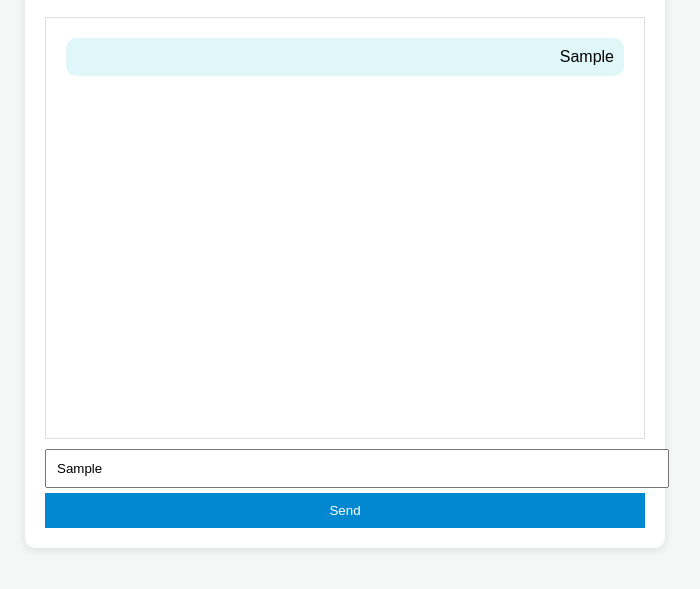
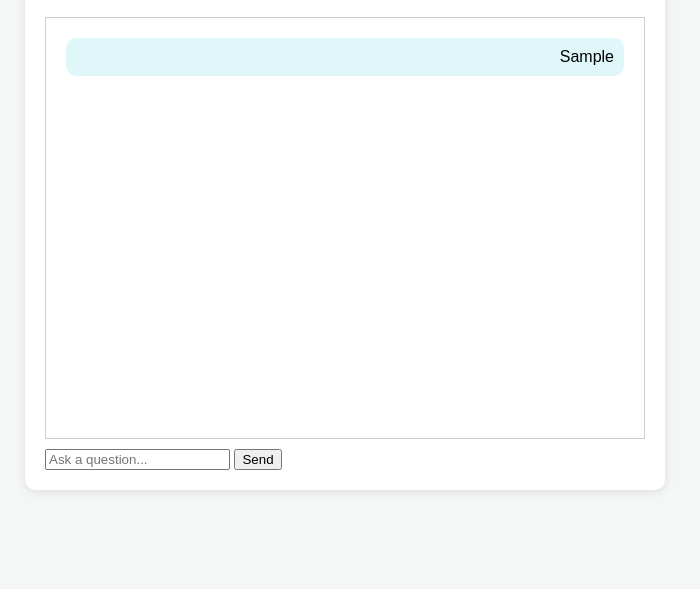
Before and after one commit to smarterjustice/smartteacher-chatbot, a plain HTML site: page index.html in a window 1280 px wide. Both pictures are taken after typing "Sample" into the empty fields and a click on the button "Send". Shown: the part 91-680 px from the top of the page, without its empty margins (295-995 px from the left). Drawn offline with Linux system fonts and the light colour scheme; no server answers.

Commit message:
Updated chatbot to connect with backend

```diff
--- a/index.html
+++ b/index.html
@@ -1,61 +1,45 @@
 <!DOCTYPE html>
 <html lang="en">
 <head>
-    <meta charset="UTF-8">
-    <meta name="viewport" content="width=device-width, initial-scale=1.0">
+  <meta charset="UTF-8" />
+  <meta name="viewport" content="width=device-width, initial-scale=1.0"/>
   <title>SmartTeacher Legal English Chatbot</title>
   <style>
-        body { font-family: Arial, sans-serif; margin: 20px; background-color: #f4f7f6; }
-        .chat-container { width: 100%; max-width: 600px; margin: auto; padding: 20px; background: #ffffff; border-radius: 10px; box-shadow: 0 2px 10px rgba(0,0,0,0.1); }
-        .chat-log { height: 400px; overflow-y: scroll; padding: 10px; border: 1px solid #ddd; margin-bottom: 10px; }
-        .user-message, .bot-message { margin: 10px; padding: 10px; border-radius: 10px; }
-        .user-message { background-color: #e0f7fa; text-align: right; }
-        .bot-message { background-color: #e8eaf6; text-align: left; }
-        input, button { width: 100%; padding: 10px; }
-        button { background-color: #0288d1; color: white; border: none; cursor: pointer; margin-top: 5px; }
+    body { font-family: Arial; margin: 20px; background-color: #f4f7f6; }
+    .chat-container { max-width: 600px; margin: auto; background: #fff; border-radius: 10px; padding: 20px; box-shadow: 0 2px 10px rgba(0,0,0,0.1); }
+    .chat-log { height: 400px; overflow-y: auto; border: 1px solid #ccc; padding: 10px; margin-bottom: 10px; }
+    .user-message { text-align: right; background: #e0f7fa; margin: 10px; padding: 10px; border-radius: 10px; }
+    .bot-message { text-align: left; background: #e8eaf6; margin: 10px; padding: 10px; border-radius: 10px; }
   </style>
 </head>
 <body>
-
   <div class="chat-container">
     <h2>SmartTeacher Legal English Chatbot</h2>
     <div class="chat-log" id="chatLog"></div>
-    <input type="text" id="userInput" placeholder="Ask a question in English, Chinese, Vietnamese, etc.">
+    <input type="text" id="userInput" placeholder="Ask a question..." />
     <button onclick="sendMessage()">Send</button>
   </div>
 
   <script>
     async function sendMessage() {
-        const userInput = document.getElementById('userInput');
-        const chatLog = document.getElementById('chatLog');
+      const input = document.getElementById("userInput");
+      const chatLog = document.getElementById("chatLog");
+      const message = input.value.trim();
+      if (!message) return;
 
-        if (!userInput.value.trim()) return;
+      chatLog.innerHTML += `<div class="user-message">${message}</div>`;
+      input.value = "";
 
-        chatLog.innerHTML += `<div class="user-message">${userInput.value}</div>`;
-
-        const response = await fetch('https://api.openai.com/v1/chat/completions', {
-            method: 'POST',
-            headers: {
-                'Content-Type': 'application/json',
-                'Authorization': 'Bearer YOUR_OPENAI_API_KEY'
-            },
-            body: JSON.stringify({
-                model: 'gpt-4-turbo',
-                messages: [
-                    {"role": "system", "content": "You are SmartTeacher, a Legal English classroom assistant. Provide precise, clear translations, legal grammar help, contract explanations, and plain-English rewriting. Answer formally, clearly, and never offer legal advice."},
-                    {"role": "user", "content": userInput.value}
-                ]
-            })
+      const res = await fetch("https://your-backend-server.com/chat", {
+        method: "POST",
+        headers: { "Content-Type": "application/json" },
+        body: JSON.stringify({ message })
       });
 
-        const data = await response.json();
-        const botMessage = data.choices[0].message.content;
-
-        chatLog.innerHTML += `<div class="bot-message">${botMessage}</div>`;
+      const data = await res.json();
+      chatLog.innerHTML += `<div class="bot-message">${data.reply}</div>`;
       chatLog.scrollTop = chatLog.scrollHeight;
-        userInput.value = '';
     }
   </script>
-
 </body>
 </html>
```
Lines whose indentation alone changed are shown as unchanged.
